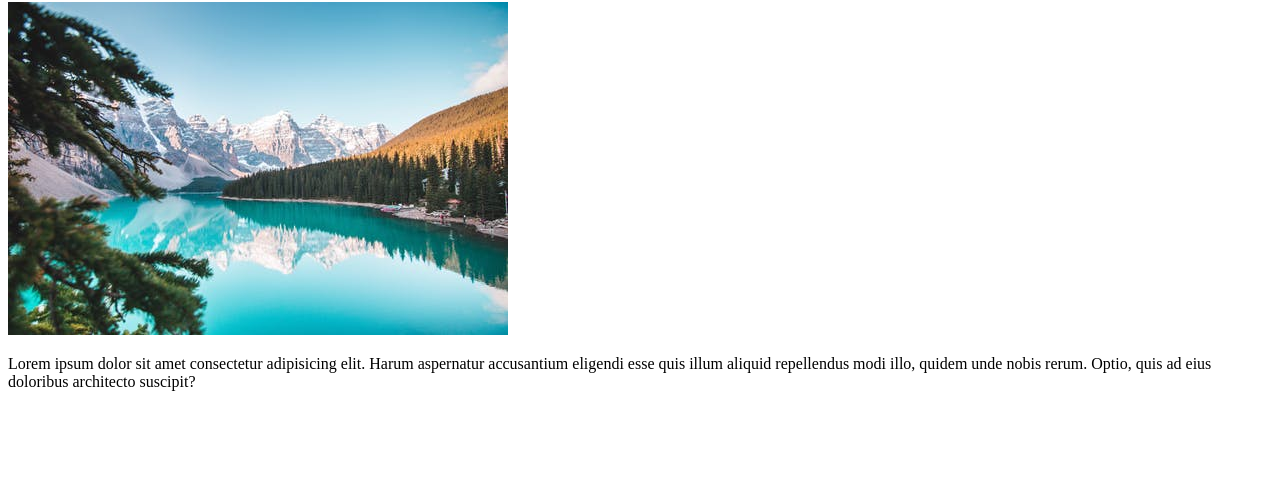
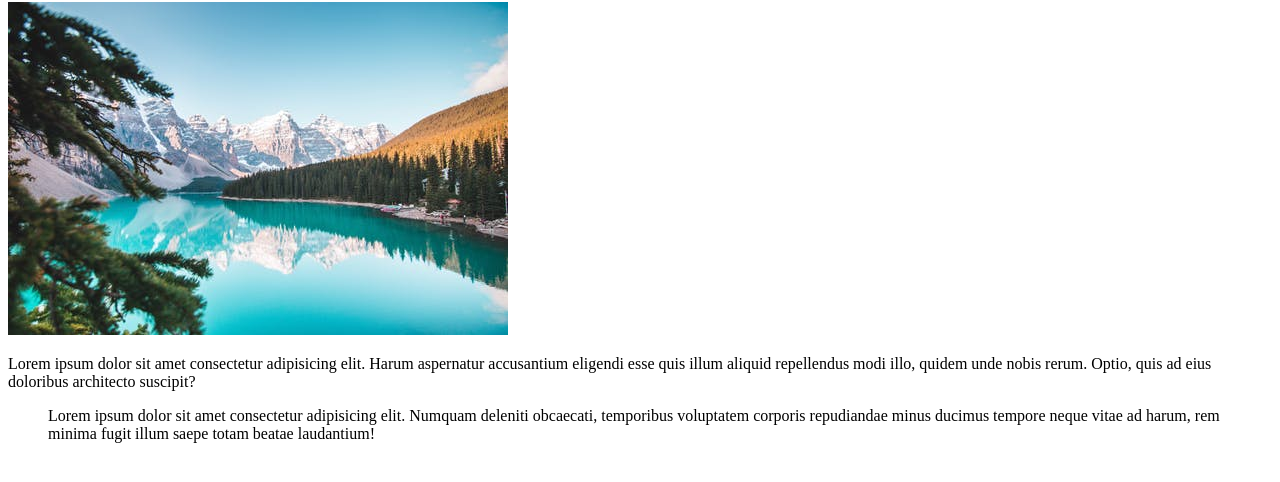
Before and after one commit to Mich147/Sample, a plain HTML site: page index.html in a window 1280 px wide. Shown: the part 78-560 px from the top of the page. Drawn offline with Linux system fonts and the light colour scheme.

Commit message:
index msg

```diff
--- a/index.html
+++ b/index.html
@@ -9,5 +9,6 @@
     <h1>Github</h1>
     <img src="Image/p2 1.jpeg" alt="lake">
     <p>Lorem ipsum dolor sit amet consectetur adipisicing elit. Harum aspernatur accusantium eligendi esse quis illum aliquid repellendus modi illo, quidem unde nobis rerum. Optio, quis ad eius doloribus architecto suscipit?</p>
+    <blockquote>Lorem ipsum dolor sit amet consectetur adipisicing elit. Numquam deleniti obcaecati, temporibus voluptatem corporis repudiandae minus ducimus tempore neque vitae ad harum, rem minima fugit illum saepe totam beatae laudantium!</blockquote>
 </body>
 </html>
```
